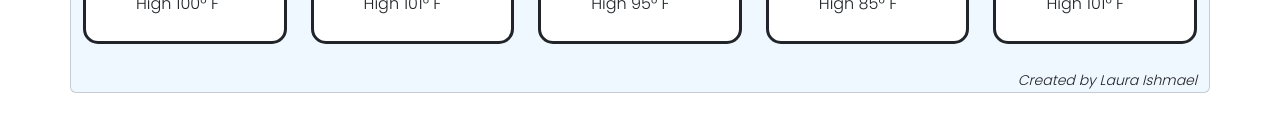
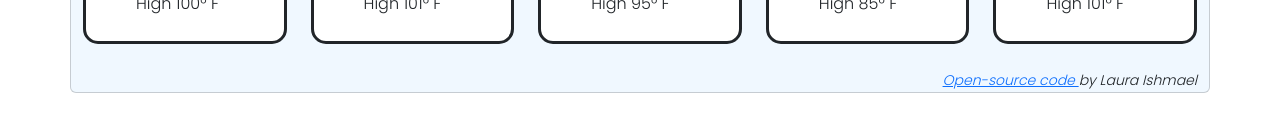
Before and after one commit to laurarich85/Week-6-Challenge, a plain HTML site: page index.html in a window 1280 px wide. Shown: the part 513-644 px from the top of the page. Drawn offline with nearby package versions, Linux system fonts and the light colour scheme.

Commit message:
Link updated

```diff
--- a/index.html
+++ b/index.html
@@ -120,10 +120,9 @@
   </p>
   <br />
   <footer>
-    <em> <small> Created by Laura Ishmael </small></em>
+    <em> <small> <a href = "https://github.com/laurarich85/Week-6-Challenge"> Open-source code </a> by Laura Ishmael </small></em>
   </footer>
 
   <script src="src/index.js"></script>
 </body>
-
 </html>
```
